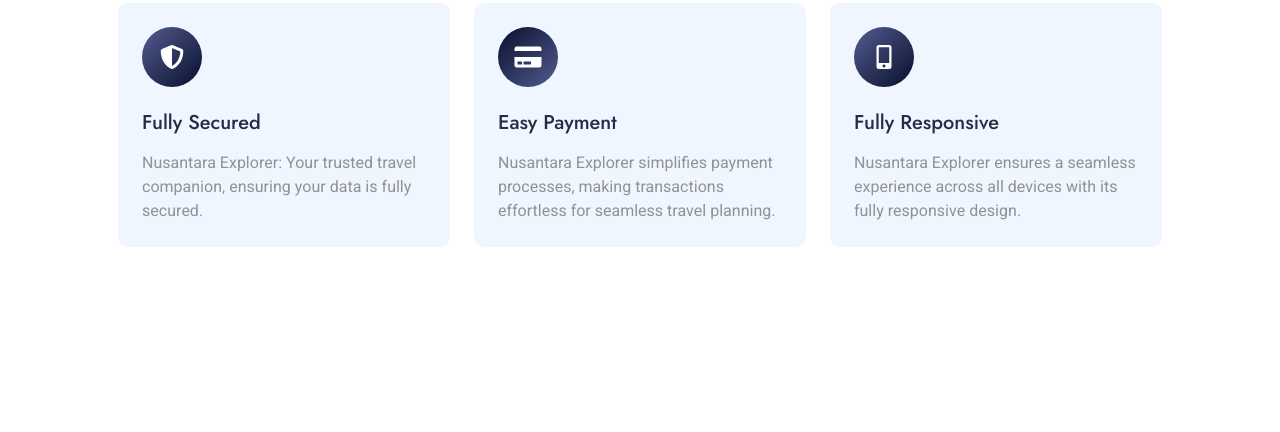
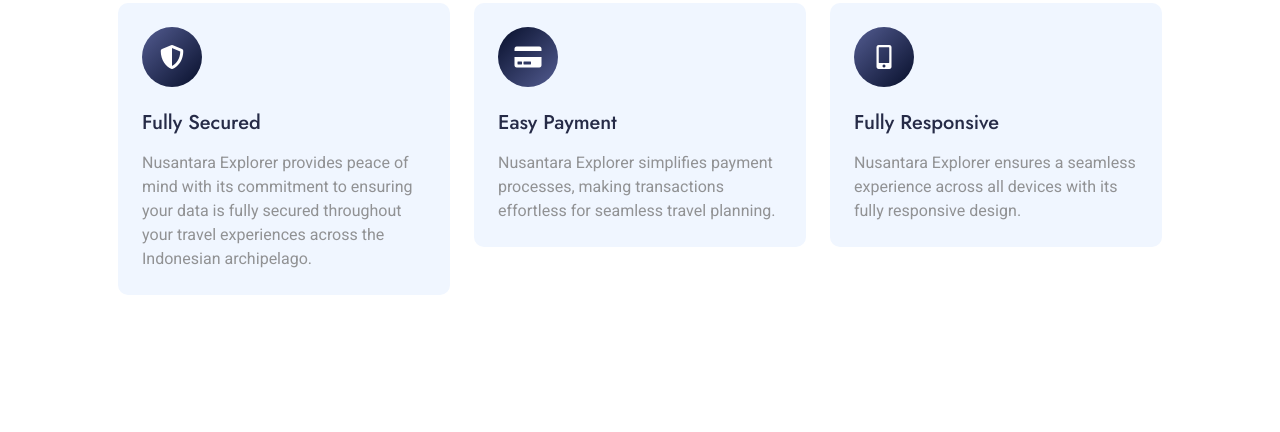
Before and after one commit to rasya109/Nusantara.github.io, a plain HTML site: page index.html in a window 1280 px wide. Shown: the part 1857-2289 px from the top of the page. Drawn offline with nearby package versions, Linux system fonts and the light colour scheme.

Commit message:
ubah deskripsi secure

```diff
--- a/index.html
+++ b/index.html
@@ -146,7 +146,7 @@
                                 <i class="fa fa-shield-alt text-white fs-4"></i>
                             </div>
                             <h5 class="mb-3">Fully Secured</h5>
-                            <p class="m-0">Nusantara Explorer: Your trusted travel companion, ensuring your data is fully secured.</p>
+                            <p class="m-0">Nusantara Explorer provides peace of mind with its commitment to ensuring your data is fully secured throughout your travel experiences across the Indonesian archipelago.</p>
                         </div>
                     </div>
                     <div class="col-lg-4 col-md-6 wow fadeInUp" data-wow-delay="0.3s">
```
